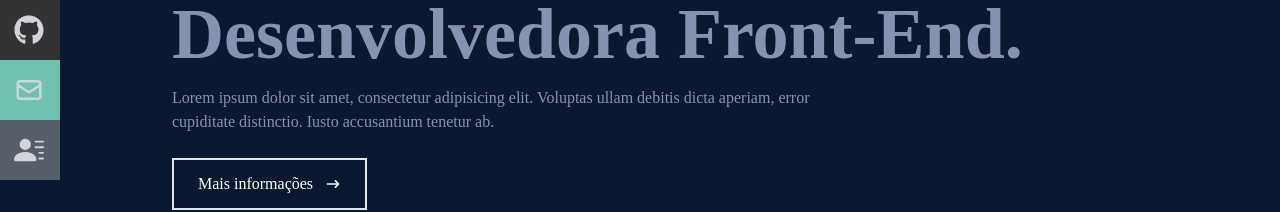
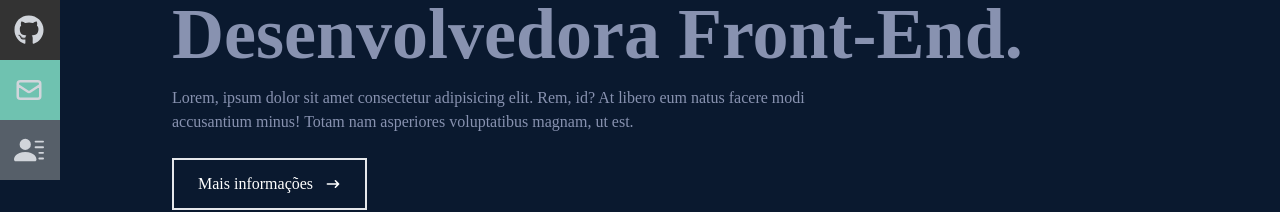
Before and after one commit to thaispsc/portfolio, a React (Create React App) app: page / in a window 1280 px wide. Shown: the part 340-552 px from the top of the page. Built offline with nearby package versions, Linux system fonts and the light colour scheme; the HTML template or start-up script is replaced by a standard one.

Commit message:
Alteração minima

```diff
--- a/src/components/Inicio/index.tsx
+++ b/src/components/Inicio/index.tsx
@@ -10,7 +10,7 @@ const Inicio: React.FC = () => {
           <p className='text-pink-200'>Olá, meu nome é</p>
           <h1 className='text-4xl sm:text-7xl font-bold text-[#ccd6f6]'>Thais Cavalcante.</h1>
           <h2 className='text-4xl sm:text-7xl font-bold text-[#8892b0]'>Desenvolvedora Front-End.</h2>
-          <p className='text-[#8892b0] py-4 max-w-[700px]'>Lorem ipsum dolor sit amet, consectetur adipisicing elit. Voluptas ullam debitis dicta aperiam, error cupiditate distinctio. Iusto accusantium tenetur ab.</p>
+          <p className='text-[#8892b0] py-4 max-w-[700px]'>Lorem, ipsum dolor sit amet consectetur adipisicing elit. Rem, id? At libero eum natus facere modi accusantium minus! Totam nam asperiores voluptatibus magnam, ut est.</p>
           <div>
             <button className='text-white group border-2 px-6 py-3 my-2 flex items-center hover:bg-pink-600 hover:border-pink-600'>Mais informações
             <span className='group-hover:rotate-90 duration-300'>
```
